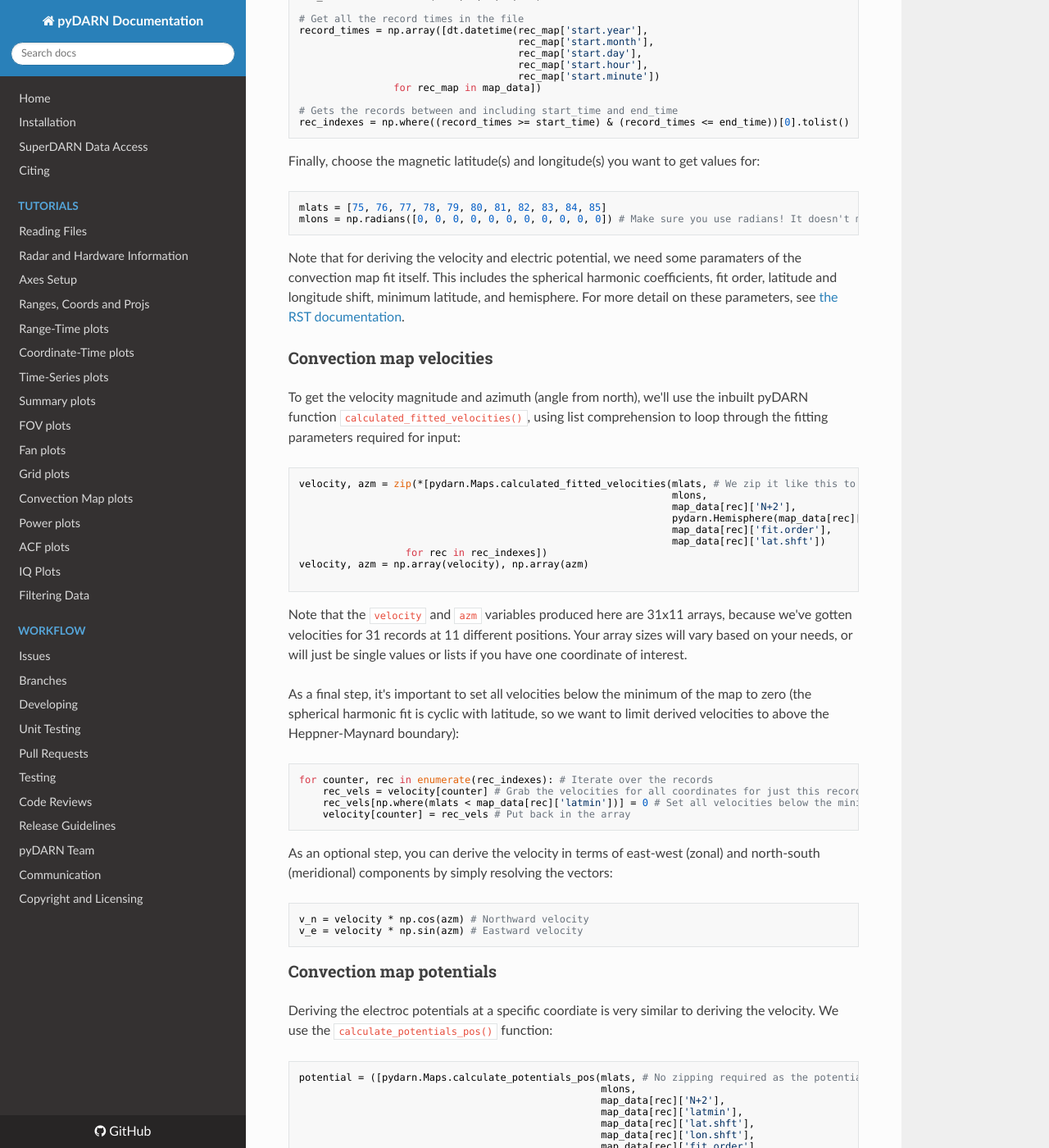
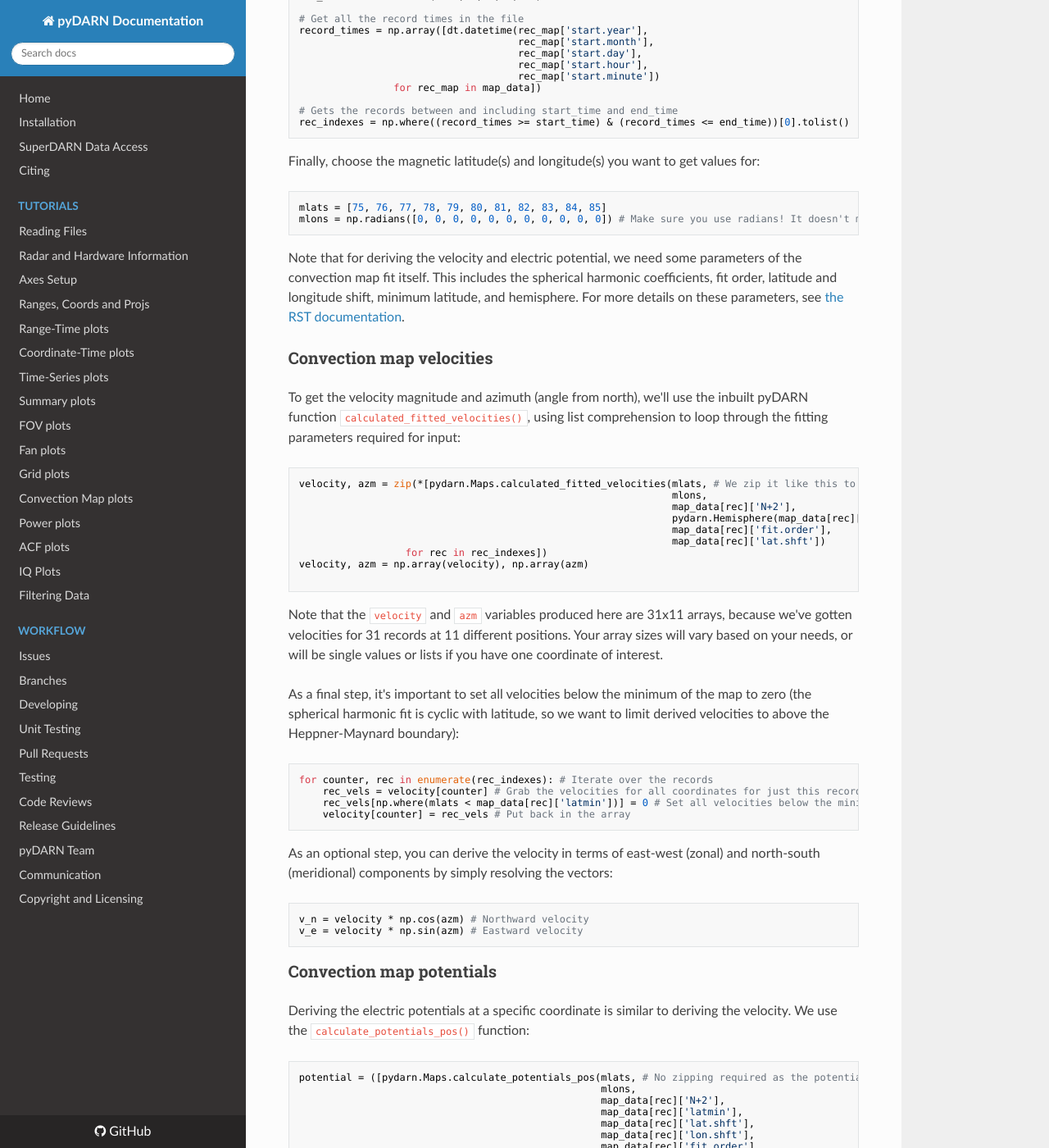
Before and after one commit to SuperDARN/pydarn, an MkDocs documentation site: the page built from docs/user/vels_and_potentials.md, in a window 1280 px wide and 1400 px high, scrolled down 658 px. Shown: the whole window at 82% size. Built offline with MkDocs 1.6.1, drawn with Linux system fonts in a browser that asks for light colours; nearby versions of some CDN libraries.

Commit message:
Spelling

````diff
--- a/docs/user/vels_and_potentials.md
+++ b/docs/user/vels_and_potentials.md
@@ -36,10 +36,10 @@ rec_indexes = np.where((record_times >= start_time) & (record_times <= end_time)
 Finally, choose the magnetic latitude(s) and longitude(s) you want to get values for:
 ```python
 mlats = [75, 76, 77, 78, 79, 80, 81, 82, 83, 84, 85]
-mlons = np.radians([0, 0, 0, 0, 0, 0, 0, 0, 0, 0, 0]) # Make sure you use radians! It doesn't matter in this case as I'm using zero longitude.
+mlons = np.radians([0, 0, 0, 0, 0, 0, 0, 0, 0, 0, 0]) # Make sure you use radians! It doesn't matter in this case, as I'm using zero longitude
 ```
 
-Note that for deriving the velocity and electric potential, we need some paramaters of the convection map fit itself. This includes the spherical harmonic coefficients, fit order, latitude and longitude shift, minimum latitude, and hemisphere. For more detail on these parameters, see [the RST documentation](https://radar-software-toolkit-rst.readthedocs.io/en/develop/references/general/map/).
+Note that for deriving the velocity and electric potential, we need some parameters of the convection map fit itself. This includes the spherical harmonic coefficients, fit order, latitude and longitude shift, minimum latitude, and hemisphere. For more details on these parameters, see [the RST documentation](https://radar-software-toolkit-rst.readthedocs.io/en/develop/references/general/map/).
 
 ### Convection map velocities
 
@@ -56,7 +56,7 @@ velocity, azm = zip(*[pydarn.Maps.calculated_fitted_velocities(mlats, # We zip i
 velocity, azm = np.array(velocity), np.array(azm)
 
 ```
-Note that the `velocity` and `azm` variables produced here are 31x11 arrays, because we've gotten velocities for 31 records at 11 different positions. Your array sizes will vary based on your needs, or will just be single values or lists if you have one coordinate of interest.
+Note that the `velocity` and `azm` variables produced here are 31x11 arrays, because we've gotten velocities for 31 records at 11 different positions. Your array sizes will vary based on your needs, or will be single values or lists if you have one coordinate of interest.
 
 As a final step, it's important to set all velocities below the minimum of the map to zero (the spherical harmonic fit is cyclic with latitude, so we want to limit derived velocities to above the Heppner-Maynard boundary):
 ```python
@@ -74,7 +74,7 @@ v_e = velocity * np.sin(azm) # Eastward velocity
 
 ### Convection map potentials
 
-Deriving the electroc potentials at a specific coordiate is very similar to deriving the velocity. We use the `calculate_potentials_pos()` function:
+Deriving the electric potentials at a specific coordinate is similar to deriving the velocity. We use the `calculate_potentials_pos()` function:
 ```python
 potential = ([pydarn.Maps.calculate_potentials_pos(mlats, # No zipping required as the potential is a scalar
                                                    mlons,
````
